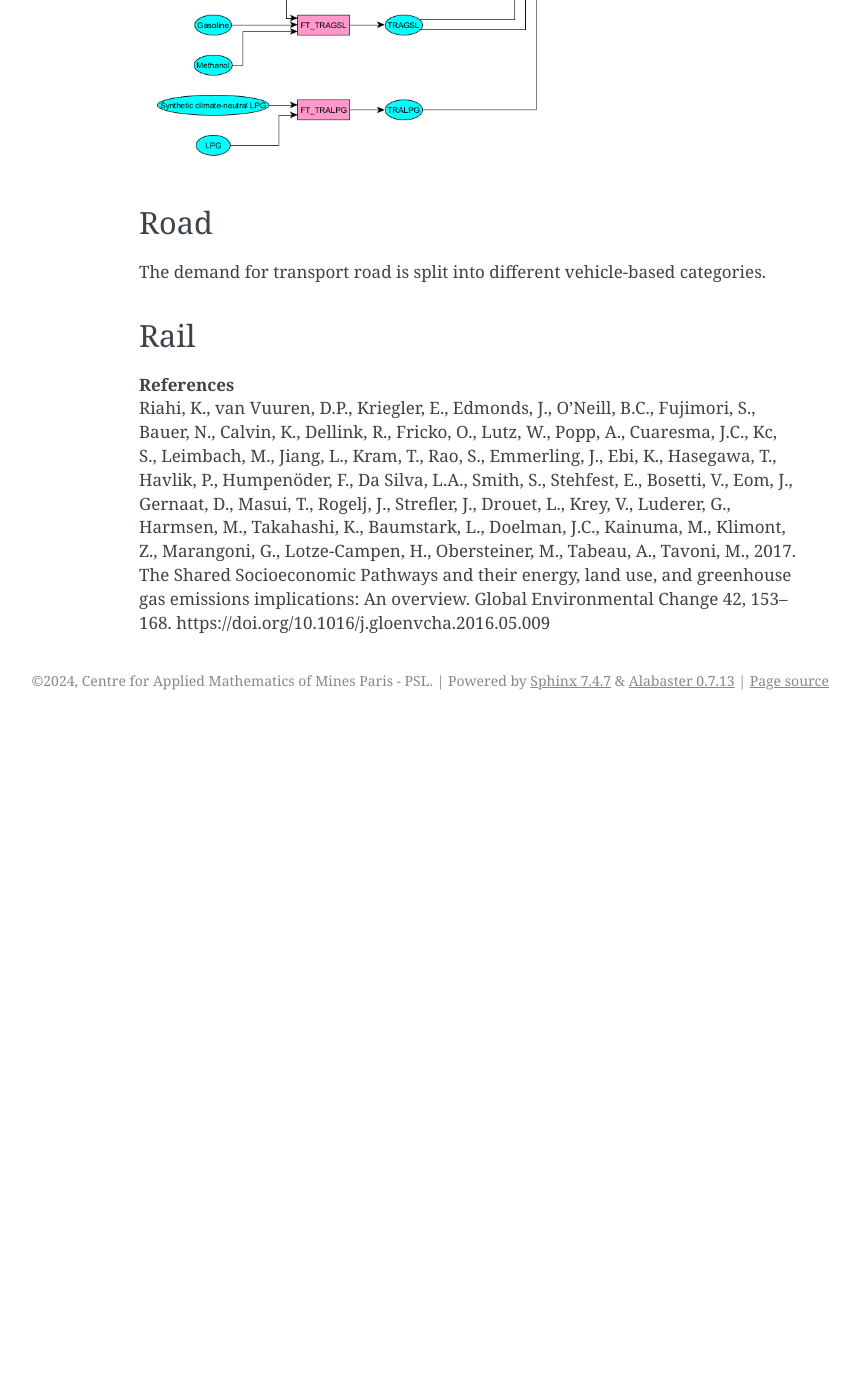
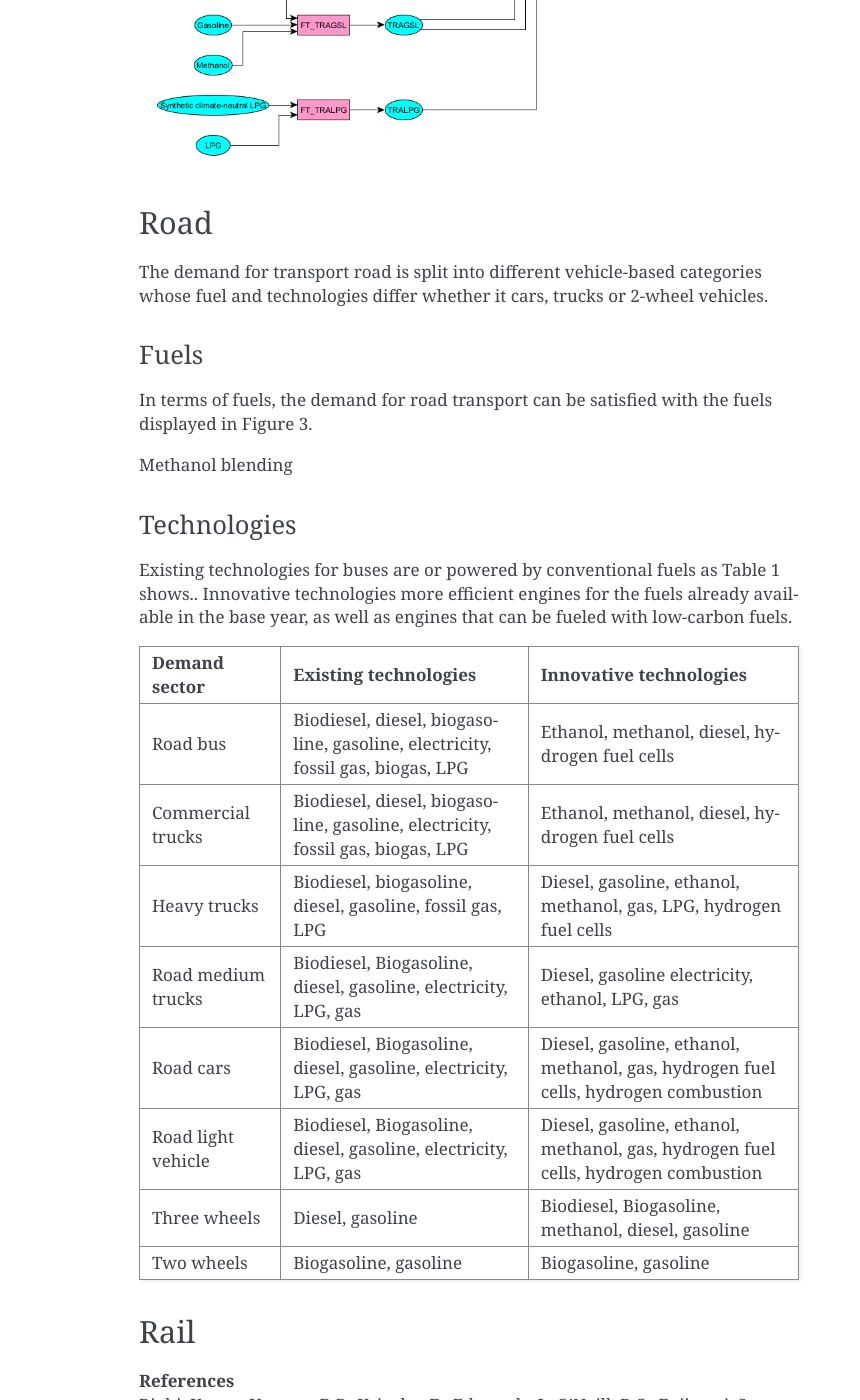
Before and after one commit to LucasDesport/tiam-fr, a Sphinx documentation site: the page built from docs/energy-sectors/transport.md, in a window 1280 px wide and 1400 px high, scrolled down 1795 px. Shown: the whole window, without its empty margins (281-1141 px from the left). Built offline with Sphinx 7.4.7, drawn with Linux system fonts in a browser that asks for light colours; before the commit the page ends 2515 px from its top, so only the background shows below that.

Commit message:
Update transport.md

```diff
--- a/docs/energy-sectors/transport.md
+++ b/docs/energy-sectors/transport.md
@@ -16,7 +16,28 @@ As shown in Figure 2, the international and domestic energy demands for maritime
 
 ## Road
 
-The demand for transport road is split into different vehicle-based categories.
+The demand for transport road is split into different vehicle-based categories whose fuel and technologies differ whether it cars, trucks or 2-wheel vehicles.
+
+### Fuels
+
+In terms of fuels, the demand for road transport can be satisfied with the fuels displayed in Figure 3.
+
+Methanol blending
+
+### Technologies
+
+Existing technologies for buses are or powered by conventional fuels as Table 1 shows.. Innovative technologies more efficient engines for the fuels already available in the base year, as well as engines that can be fueled with low-carbon fuels.
+
+| Demand sector | Existing technologies | Innovative technologies |
+| ------------- | --------------------- | ----------------------- |
+| Road bus      | Biodiesel, diesel, biogasoline, gasoline, electricity, fossil gas, biogas, LPG | Ethanol, methanol, diesel, hydrogen fuel cells |
+| Commercial trucks | Biodiesel, diesel, biogasoline, gasoline, electricity, fossil gas, biogas, LPG | Ethanol, methanol, diesel, hydrogen fuel cells |
+| Heavy trucks | Biodiesel, biogasoline, diesel, gasoline, fossil gas, LPG | Diesel, gasoline, ethanol, methanol, gas, LPG, hydrogen fuel cells |
+| Road medium trucks | Biodiesel, Biogasoline, diesel, gasoline, electricity, LPG, gas | Diesel, gasoline electricity, ethanol, LPG, gas |
+| Road cars | Biodiesel, Biogasoline, diesel, gasoline, electricity, LPG, gas | Diesel, gasoline, ethanol, methanol, gas, hydrogen fuel cells, hydrogen combustion |
+| Road light vehicle | Biodiesel, Biogasoline, diesel, gasoline, electricity, LPG, gas | Diesel, gasoline, ethanol, methanol, gas, hydrogen fuel cells, hydrogen combustion |
+| Three wheels | Diesel, gasoline | Biodiesel, Biogasoline, methanol, diesel, gasoline |
+| Two wheels | Biogasoline, gasoline | Biogasoline, gasoline |
 
 ## Rail
 
```
